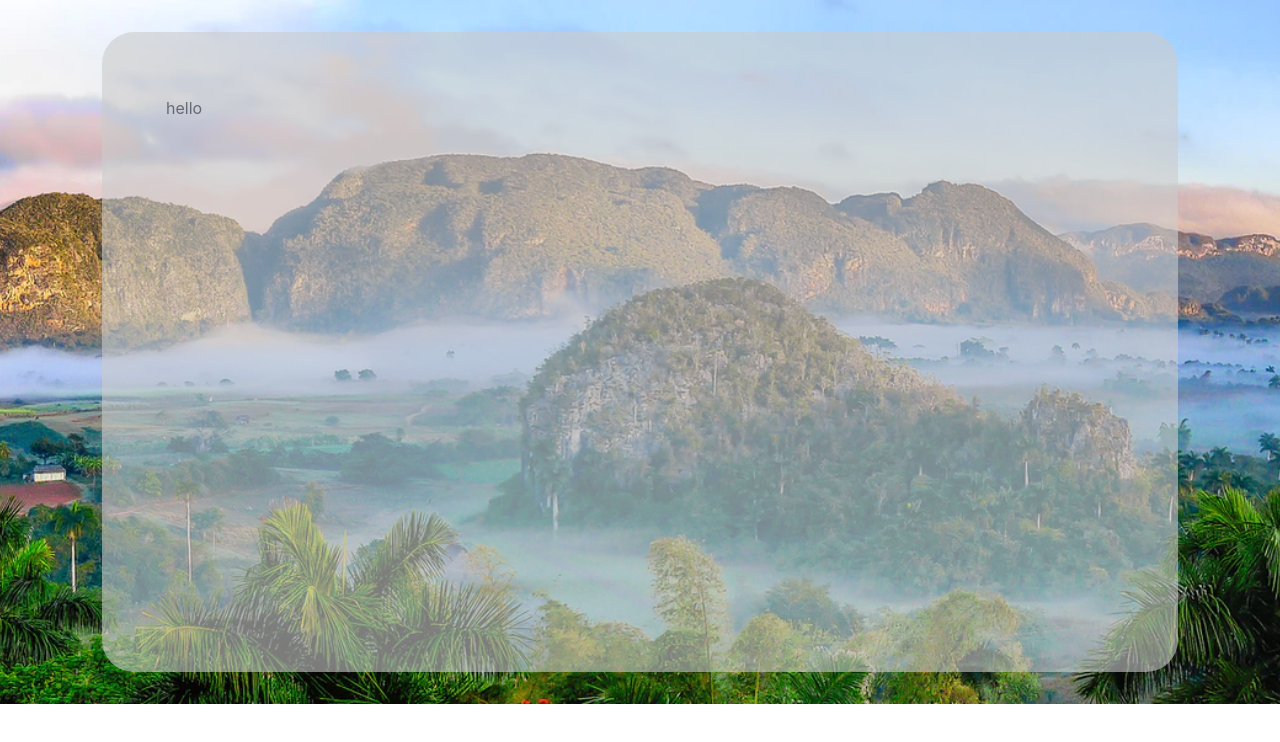
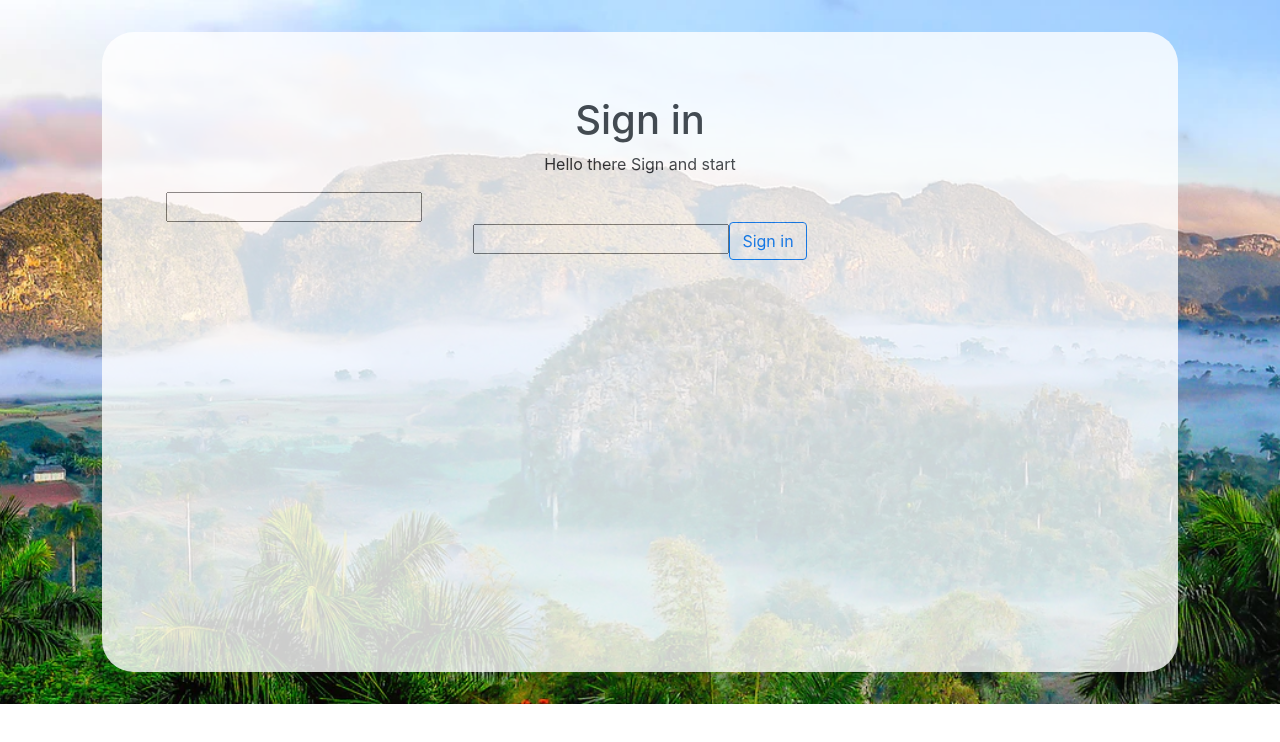
Before and after one commit to Abdoulaye-Thespy/ArtSites_Fron_End, a React (Create React App) app: page / in a window 1280 px wide. Shown: the top 742 px of the page. Built offline with nearby package versions, Linux system fonts and the light colour scheme.

Commit message:
added sign in option

```diff
--- a/src/components/navbar.js
+++ b/src/components/navbar.js
@@ -1,11 +1,14 @@
 import React from 'react';
 
 const navBar = () => (
-  <section className="body container">
-    <div className="navbar">
-      Navbar
-    </div>
-  </section>
+  <>
+    <h1>razak</h1>
+    <section className="body container">
+      <div className="navbar">
+        Navbar
+      </div>
+    </section>
+  </>
 );
 
 export default navBar;
--- a/src/components/welcome.js
+++ b/src/components/welcome.js
@@ -1,14 +1,22 @@
 import React from 'react';
-import navBar from './navbar';
 
 const Welcome = () => (
-  <section className="body container">
-    <navBar />
-    <div className="welcome">
+  <>
+    <section className="body container">
+      <div className="welcome ">
 
-      hello
-    </div>
-  </section>
+        <h1>Sign in</h1>
+        <p> Hello there Sign and start</p>
+
+        <form>
+          <input type="email" className="input1" />
+          <input type="password" />
+          <button type="submit" className="btn btn-outline-primary">Sign in</button>
+        </form>
+
+      </div>
+    </section>
+  </>
 );
 
 export default Welcome;
--- a/src/index.css
+++ b/src/index.css
@@ -9,9 +9,14 @@ img {
 }
 
 .welcome {
- background-color: #ccc;
- opacity: 0.6;
+ background-color:  #fff;
+ opacity: 0.8;
  height: 40rem;
  border-radius: 2rem;
  padding: 4rem;
+ text-align: center;
 }
+
+.input1 {
+ display: block;
+}
```
